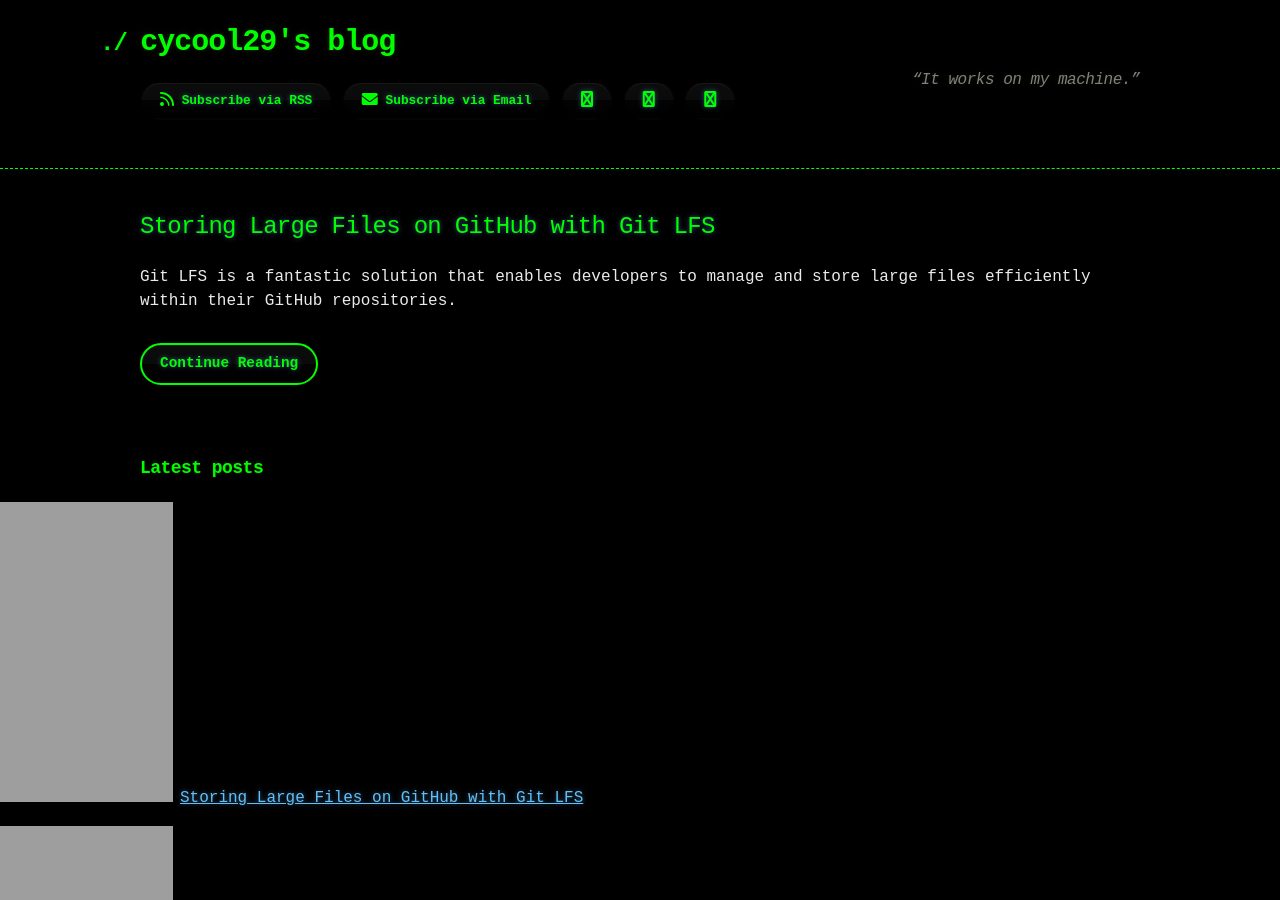
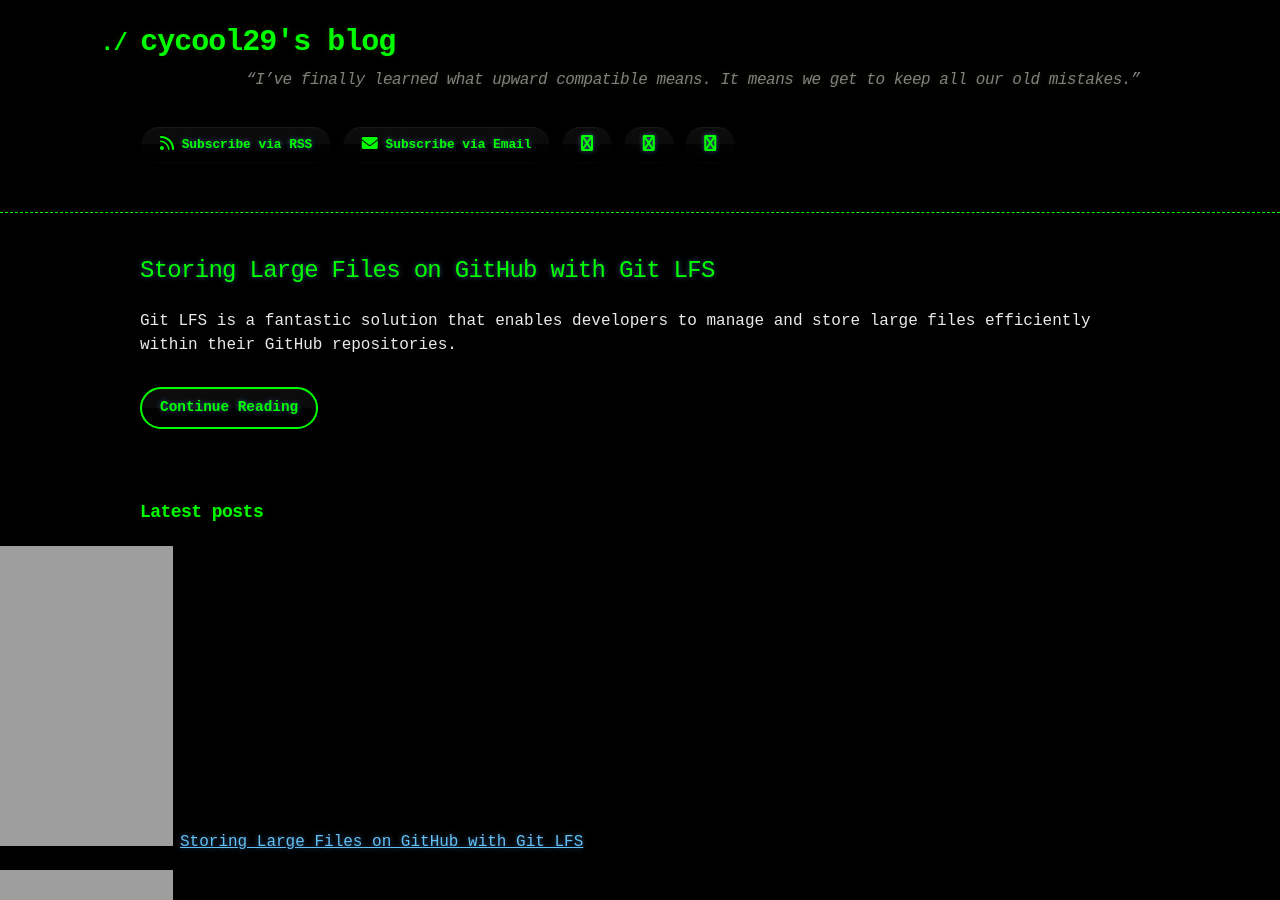
Before and after one commit to cycool29/cycool29.github.io, a Jekyll site: the page built from index.md, in a window 1280 px wide and 900 px high. Built offline with Jekyll 4.4.1, drawn with Linux system fonts in a browser that asks for light colours; a style sheet for code colours, icons or effects is not loaded.

Commit message:
Update quotes

```diff
--- a/_config.yml
+++ b/_config.yml
@@ -1,5 +1,5 @@
 title: cycool29's blog
-description: "“It works on my machine.” "
+description: "“I’ve finally learned what upward compatible means. It means we get to keep all our old mistakes.” "
 bio: A high school student. Intermediate in Python, Git, Bash. Learning JavaScript. He/Him. "
 author: cycool29
 url: https://cycool29.github.io
```
